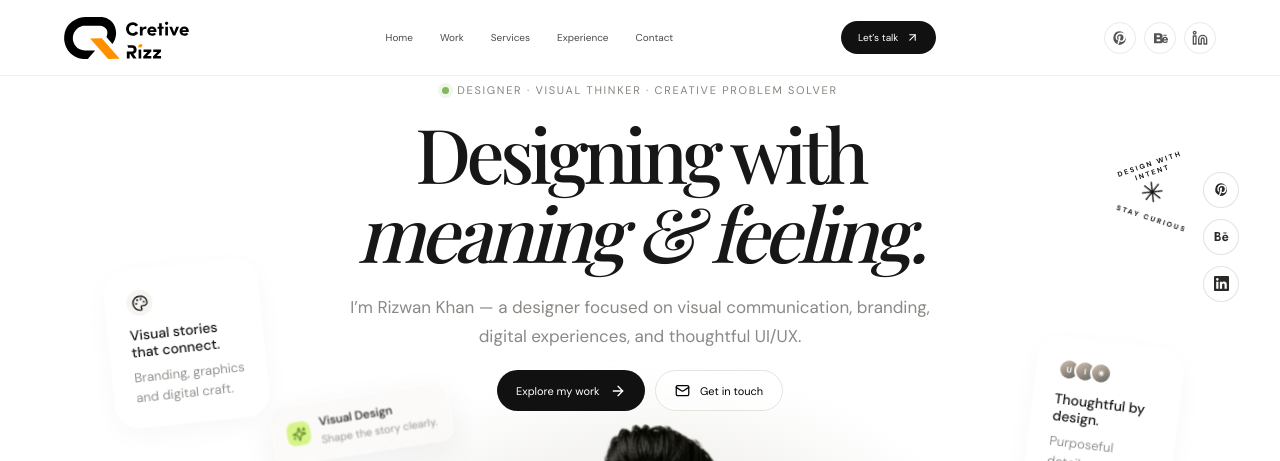
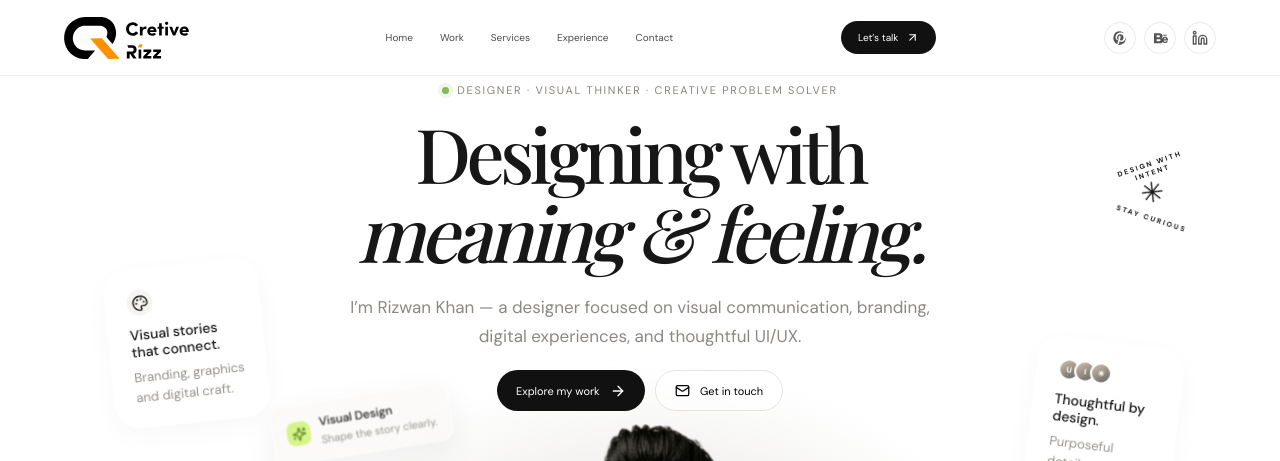
Before and after one commit to Rizzu01/port-folio, a Next.js app: page / in a window 1280 px wide. Shown: the top 461 px of the page. Built offline with nearby package versions, Linux system fonts and the light colour scheme; a web font is replaced by a local one.

Commit message:
Keep social links in navbar only

```diff
--- a/app/page.tsx
+++ b/app/page.tsx
@@ -115,7 +115,7 @@ export default function Home() {
       <div className="reference-mobile-menu"><a href="#home" onClick={() => setMobileNavOpen(false)}>Home</a><a href="#work" onClick={() => setMobileNavOpen(false)}>Work</a><a href="#services" onClick={() => setMobileNavOpen(false)}>Services</a><a href="#experience" onClick={() => setMobileNavOpen(false)}>Experience</a><a href="#contact" onClick={() => setMobileNavOpen(false)}>Contact</a><a href="https://wa.me/919024043673" target="_blank" rel="noopener noreferrer" onClick={() => setMobileNavOpen(false)}>Let’s talk ↗</a></div>
     </header>
     <section className="hero portfolio-hero" id="home">
-      <div className="hero-copy"><div className="portfolio-eyebrow"><span className="availability-dot"/> DESIGNER · VISUAL THINKER · CREATIVE PROBLEM SOLVER</div><h1>Designing with<br/><em>meaning &amp; feeling.</em></h1><p className="hero-subtitle">I’m Rizwan Khan — a designer focused on visual communication, branding,<br className="desktop-break"/> digital experiences, and thoughtful UI/UX.</p><div className="hero-actions"><a className="button button-dark" href="#work">Explore my work <ArrowRight size={16}/></a><button className="button button-light" type="button" onClick={() => { setSubmitStatus("idle"); setContactOpen(true); }}><Mail size={15}/> Get in touch</button></div><div className="hero-socials" aria-label="Social profiles"><a href="https://in.pinterest.com/Creative___Rizz/" target="_blank" rel="noopener noreferrer" aria-label="Pinterest profile" title="Pinterest"><SocialMark network="pinterest"/></a><a href="https://www.behance.net/creativeriz01" target="_blank" rel="noopener noreferrer" aria-label="Behance profile" title="Behance"><SocialMark network="behance"/></a><a href="https://www.linkedin.com/in/rizwan-khan-44771826b/" target="_blank" rel="noopener noreferrer" aria-label="LinkedIn profile" title="LinkedIn"><SocialMark network="linkedin"/></a></div></div>
+      <div className="hero-copy"><div className="portfolio-eyebrow"><span className="availability-dot"/> DESIGNER · VISUAL THINKER · CREATIVE PROBLEM SOLVER</div><h1>Designing with<br/><em>meaning &amp; feeling.</em></h1><p className="hero-subtitle">I’m Rizwan Khan — a designer focused on visual communication, branding,<br className="desktop-break"/> digital experiences, and thoughtful UI/UX.</p><div className="hero-actions"><a className="button button-dark" href="#work">Explore my work <ArrowRight size={16}/></a><button className="button button-light" type="button" onClick={() => { setSubmitStatus("idle"); setContactOpen(true); }}><Mail size={15}/> Get in touch</button></div></div>
       <div className="orbit-stamp"><span className="stamp-top">DESIGN WITH INTENT</span><span className="stamp-star">✳</span><span className="stamp-bottom">STAY CURIOUS</span></div>
       <div className="float-card thought-card"><span className="mini-icon"><Palette size={17}/></span><strong>Visual stories<br/>that connect.</strong><p>Branding, graphics<br/>and digital craft.</p></div>
       <div className="float-card sync-card"><div className="avatar-stack"><span>U</span><span>I</span><span>✳</span></div><strong>Thoughtful by design.</strong><p>Purposeful details.<br/>Clear experiences.</p></div>
```
